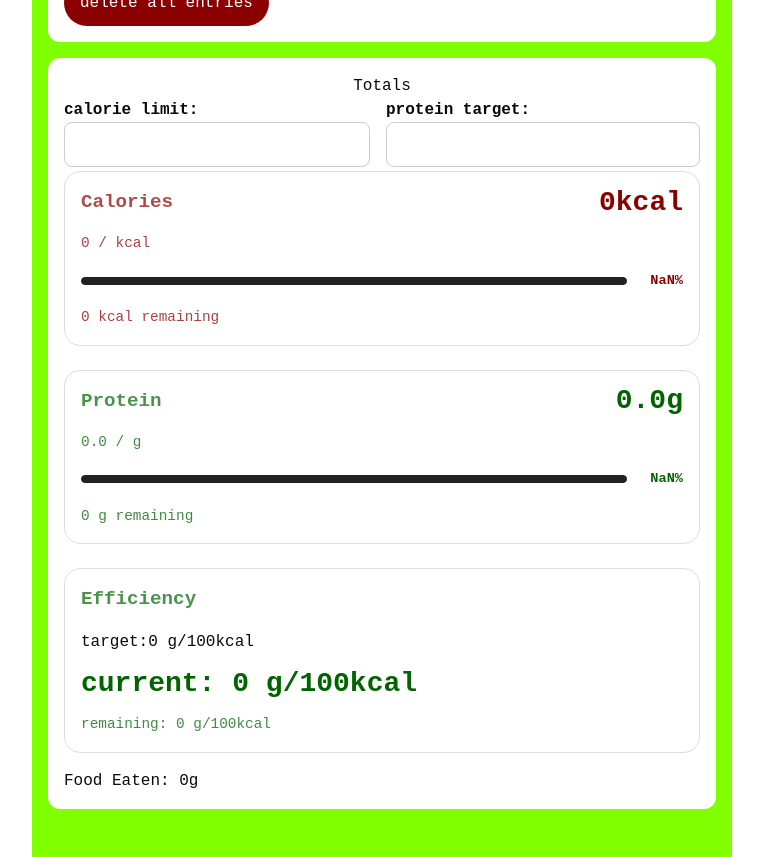
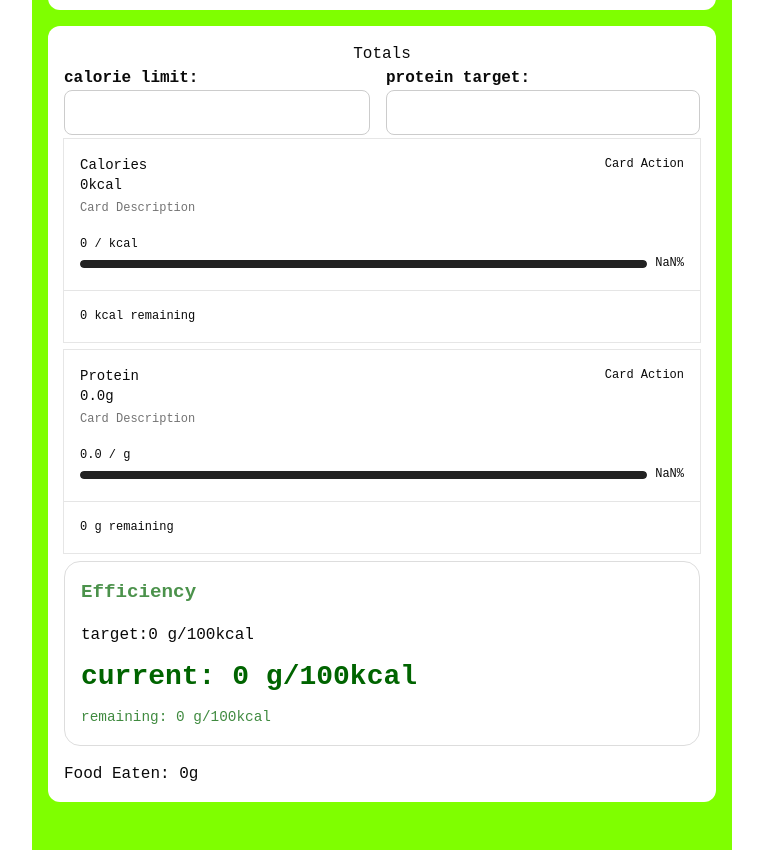
Before and after one commit to GrowYourOwnFreedom/protein-tracker, a React (Vite) app: page / in a window 1280 px wide. Shown: the part 780-1637 px from the top of the page, without its empty margins (258-1021 px from the left). Built offline with nearby package versions, Linux system fonts and the light colour scheme.

Commit message:
added shadcn card for totals

```diff
--- a/src/App.jsx
+++ b/src/App.jsx
@@ -98,8 +98,6 @@
     return (
         <div className="app">
             <h1>Protein And Calorie Tracker</h1>
-            <ExampleButton/>
-
             <AddIngredientForm addIngredient={addIngredient} />
             <AddEntryForm
                 ingredients={ingredients}
--- a/src/ExampleButton.jsx
+++ b/src/ExampleButton.jsx
@@ -1,4 +1,4 @@
-import { Button } from "./components/ui/button";
+import { Button } from "@/components/ui/button";
 
 function ExampleButton() {
     return (
--- a/src/TargetCard.jsx
+++ b/src/TargetCard.jsx
@@ -1,4 +1,13 @@
 import { formatNumber } from "./numberUtils";
+import {
+    Card,
+    CardContent,
+    CardDescription,
+    CardFooter,
+    CardHeader,
+    CardTitle,
+    CardAction,
+} from "@/components/ui/card";
 
 function TargetCard({ title, current, target, unit, type }) {
     const remaining = formatNumber(target - current);
@@ -15,18 +24,46 @@
     const displayPercentage = Math.round(percentage);
 
     return (
-        <section className={`card ${targetCardClass}`}>
-            <div className="card-header">
-                <p className={"card-label"}>{title}</p>
-                <p className="card-value">
+        // <section className={`card ${targetCardClass}`}>
+        //     <div className="card-header">
+        //         <p className={"card-label"}>{title}</p>
+        //         <p className="card-value">
+        //             {current}
+        //             {unit}
+        //         </p>
+        //     </div>
+        //     <p className={"card-detail"}>
+        //         {current} / {target} {unit}
+        //     </p>
+
+        //     <div className="progress-row">
+        //         <div className="progress-track">
+        //             <div
+        //                 className="progress-fill"
+        //                 style={{ width: `${barPercentage}%` }}
+        //             />
+        //         </div>
+        //         <span className="progress-percent">{displayPercentage}%</span>
+        //     </div>
+        //     <p className={"card-status"}>{statusText}</p>
+        // </section>
+        <Card>
+            <CardHeader>
+                <CardTitle>
+                    {" "}
+                    <p>{title}</p>
+                    <p>
                         {current}
                         {unit}
                     </p>
-            </div>
-            <p className={"card-detail"}>
+                </CardTitle>
+                <CardDescription>Card Description</CardDescription>
+                <CardAction>Card Action</CardAction>
+            </CardHeader>
+            <CardContent>
+                <p>
                     {current} / {target} {unit}
                 </p>
-
                 <div className="progress-row">
                     <div className="progress-track">
                         <div
@@ -34,10 +71,13 @@
                             style={{ width: `${barPercentage}%` }}
                         />
                     </div>
-                <span className="progress-percent">{displayPercentage}%</span>
+                    <span>{displayPercentage}%</span>
                 </div>
-            <p className={"card-status"}>{statusText}</p>
-        </section>
+            </CardContent>
+            <CardFooter>
+                <p>{statusText}</p>
+            </CardFooter>
+        </Card>
     );
 }
 
--- /dev/null
+++ b/src/components/ui/card.jsx
@@ -0,0 +1,114 @@
+import * as React from "react"
+
+import { cn } from "@/lib/utils"
+
+function Card({
+  className,
+  size = "default",
+  ...props
+}) {
+  return (
+    <div
+      data-slot="card"
+      data-size={size}
+      className={cn(
+        "group/card flex flex-col gap-4 overflow-hidden rounded-none bg-card py-4 text-xs/relaxed text-card-foreground ring-1 ring-foreground/10 has-data-[slot=card-footer]:pb-0 has-[>img:first-child]:pt-0 data-[size=sm]:gap-2 data-[size=sm]:py-3 data-[size=sm]:has-data-[slot=card-footer]:pb-0 *:[img:first-child]:rounded-none *:[img:last-child]:rounded-none",
+        className
+      )}
+      {...props} />
+  );
+}
+
+function CardHeader({
+  className,
+  ...props
+}) {
+  return (
+    <div
+      data-slot="card-header"
+      className={cn(
+        "group/card-header @container/card-header grid auto-rows-min items-start gap-1 rounded-none px-4 group-data-[size=sm]/card:px-3 has-data-[slot=card-action]:grid-cols-[1fr_auto] has-data-[slot=card-description]:grid-rows-[auto_auto] [.border-b]:pb-4 group-data-[size=sm]/card:[.border-b]:pb-3",
+        className
+      )}
+      {...props} />
+  );
+}
+
+function CardTitle({
+  className,
+  ...props
+}) {
+  return (
+    <div
+      data-slot="card-title"
+      className={cn(
+        "font-heading text-sm font-medium group-data-[size=sm]/card:text-sm",
+        className
+      )}
+      {...props} />
+  );
+}
+
+function CardDescription({
+  className,
+  ...props
+}) {
+  return (
+    <div
+      data-slot="card-description"
+      className={cn("text-xs/relaxed text-muted-foreground", className)}
+      {...props} />
+  );
+}
+
+function CardAction({
+  className,
+  ...props
+}) {
+  return (
+    <div
+      data-slot="card-action"
+      className={cn(
+        "col-start-2 row-span-2 row-start-1 self-start justify-self-end",
+        className
+      )}
+      {...props} />
+  );
+}
+
+function CardContent({
+  className,
+  ...props
+}) {
+  return (
+    <div
+      data-slot="card-content"
+      className={cn("px-4 group-data-[size=sm]/card:px-3", className)}
+      {...props} />
+  );
+}
+
+function CardFooter({
+  className,
+  ...props
+}) {
+  return (
+    <div
+      data-slot="card-footer"
+      className={cn(
+        "flex items-center rounded-none border-t p-4 group-data-[size=sm]/card:p-3",
+        className
+      )}
+      {...props} />
+  );
+}
+
+export {
+  Card,
+  CardHeader,
+  CardFooter,
+  CardTitle,
+  CardAction,
+  CardDescription,
+  CardContent,
+}
```
Lines whose indentation alone changed are shown as unchanged.
